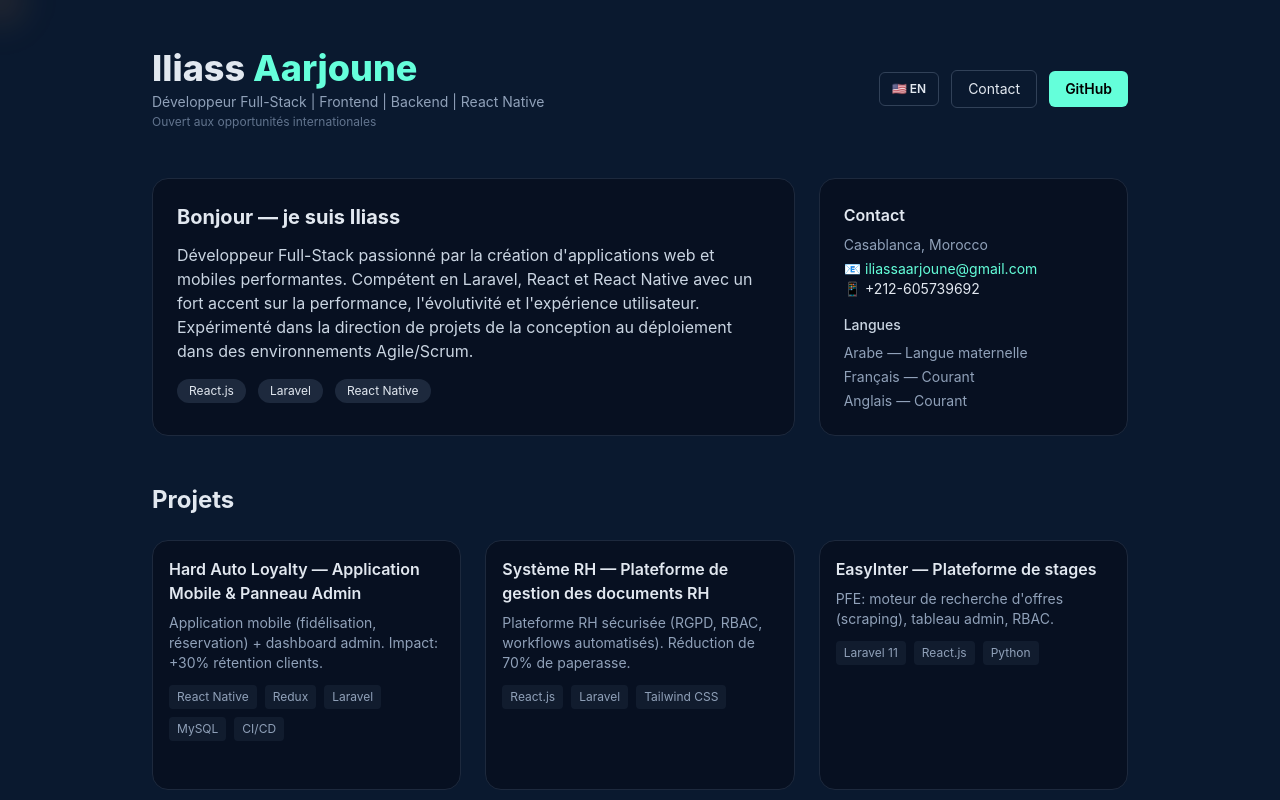
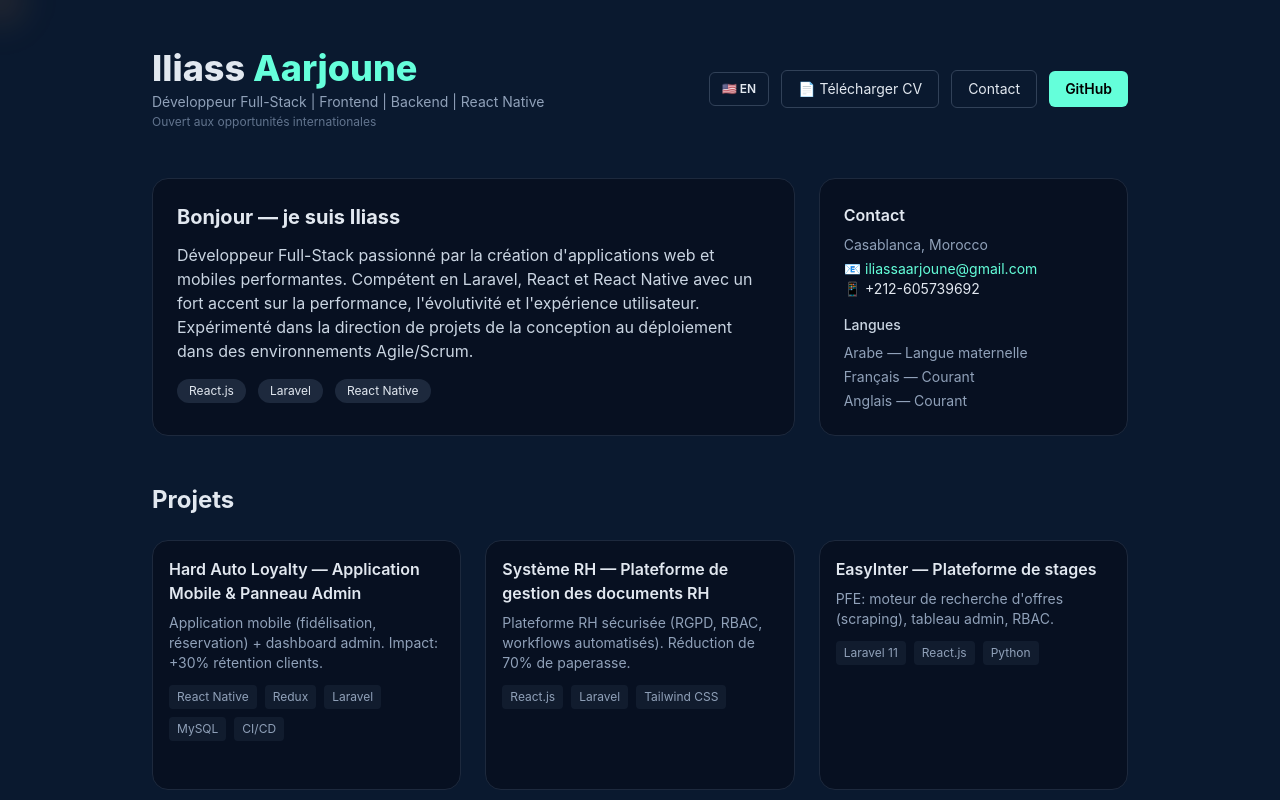
Before and after one commit to ilyasarjoune/portfolio, a React (Vite) app: page / in a window 1280 px wide. Shown: the top 800 px of the page. Built offline with nearby package versions, Linux system fonts and the light colour scheme.

Commit message:
Add Download Resume button

```diff
--- a/src/App.jsx
+++ b/src/App.jsx
@@ -78,6 +78,15 @@ Iliass <motion.span
 >
 {language === 'fr' ? '🇺🇸 EN' : '🇫🇷 FR'}
 </motion.button>
+<motion.a
+  href={CONTACT.resume}
+  download="Iliass_Aarjoune_CV.pdf"
+  className="px-4 py-2 rounded-md border border-slate-700 text-sm transition-all hover:border-accent"
+  whileHover={{ scale: 1.05 }}
+  whileTap={{ scale: 0.95 }}
+>
+  📄 {t.downloadResume}
+</motion.a>
 <motion.a
   href={`mailto:${CONTACT.email}`}
   className="px-4 py-2 rounded-md border border-slate-700 text-sm transition-all"
--- a/src/data.jsx
+++ b/src/data.jsx
@@ -3,7 +3,8 @@ email: 'iliassaarjoune@gmail.com',
 phone: '+212-605739692',
 location: 'Casablanca, Morocco',
 github: 'https://github.com/ilyasarjoune/',
-linkedin: 'https://www.linkedin.com/in/iliassaarjoune/'
+linkedin: 'https://www.linkedin.com/in/iliassaarjoune/',
+resume: '/Iliass_Aarjoune_CV.pdf'
 }
 
 export const TRANSLATIONS = {
@@ -14,6 +15,7 @@ fr: {
   greeting: 'Bonjour — je suis Iliass',
   contact: 'Contact',
   github: 'GitHub',
+  downloadResume: 'Télécharger CV',
   languages: 'Langues',
   projects: 'Projets',
   viewDetails: '→ Voir les détails',
@@ -51,6 +53,7 @@ en: {
   greeting: 'Hello — I\'m Iliass',
   contact: 'Contact',
   github: 'GitHub',
+  downloadResume: 'Download Resume',
   languages: 'Languages',
   projects: 'Projects',
   viewDetails: '→ View Details',
```
Also changed, not shown: 2 other files (tests, documents, lock files or other folders).
